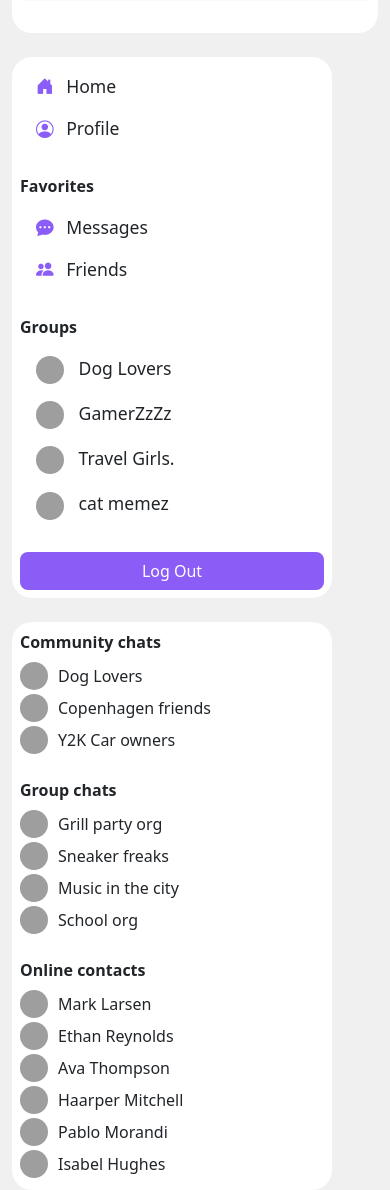
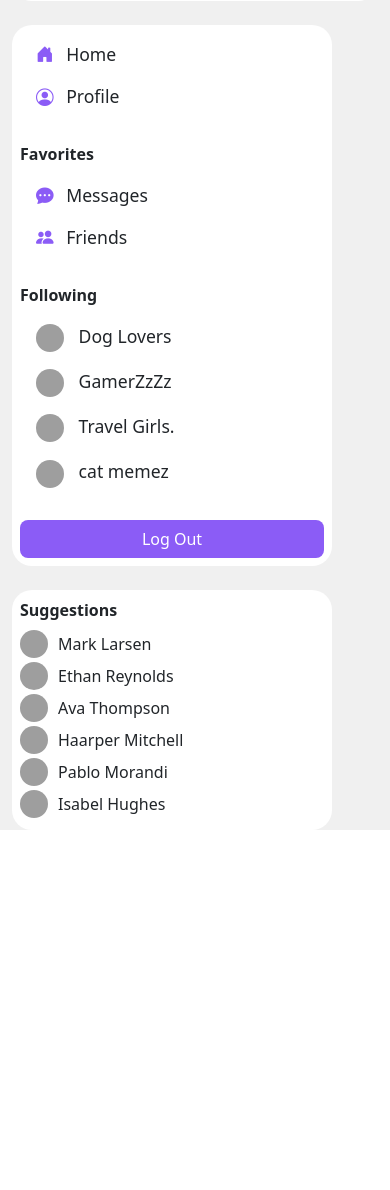
Before and after one commit to Somaiya-0/Social_media_web_app_-Cirqly-, a Django app: page / in a window 390 px wide. Shown: the part 1091-2281 px from the top of the page. After the commit the page ends 1921 px from the top, so only its background shows below. Run offline with Django 5.2, Linux system fonts and the light colour scheme; the visitor is signed in with stand-in values (Sample User, id 1); grey boxes are pictures that could not be loaded.

Commit message:
modified home page ui

```diff
--- a/authy/templates/authy/home.html
+++ b/authy/templates/authy/home.html
@@ -208,13 +208,18 @@
     <a class="navbar-brand fw-bold" href="#" style="color: #6d3bd7; font-size: 2rem; padding-left: 25px;">Cirqly</a>
 
     <!-- Center: Search bar, hidden on mobile -->
-    <form class="d-none d-lg-flex mx-auto" style="width: 45%;">
-      <input class="form-control rounded-pill border-0 bg-light px-4" type="search" placeholder="Type in search" aria-label="Search" style="background: #f5f5f5; margin-left: 80px;">
+    <form class="d-none d-lg-flex mx-auto" style="width: 58%;">
+    <div class="input-group rounded-pill" style="margin-left: 130px; background: #f5f5f5;">
+        <span class="input-group-text bg-light border-0">
+        <i class="bi bi-search"></i>
+        </span>
+        <input type="search" class="form-control border-0 bg-light" placeholder="Type in search" aria-label="Search">
+    </div>
     </form>
 
     <!-- Right: Icons + User -->
     <div class="d-flex align-items-center gap-3 ms-auto">
-      <i class="bi bi-bell" style="font-size: 1.2rem; color: #222;"></i>
+      <i class="bi bi-bell" style="font-size: 1.2rem; color: #6d3bd7;"></i>
       {% if user.is_authenticated %}
         <span class="fw-semibold">
         {{ user.get_full_name|default:user.username }}
@@ -244,7 +249,7 @@
                         <li class="list-group-item"><i class="bi bi-chat-dots-fill me-2 icon-purple"></i> Messages</li>
                         <li class="list-group-item"><i class="bi bi-people-fill me-2 icon-purple"></i> Friends</li>
                     </ul>
-                    <div class="mb-2 fw-semibold">Groups</div>
+                    <div class="mb-2 fw-semibold">Following</div>
                     <ul class="list-group list-group-flush">
                         <li class="list-group-item"><img src="https://i.pravatar.cc/30?img=1" class="group-avatar"> Dog Lovers</li>
                         <li class="list-group-item"><img src="https://i.pravatar.cc/30?img=2" class="group-avatar"> GamerZzZz</li>
@@ -263,7 +268,7 @@
         </div>
         <!-- Main Content -->
         <div class="col-lg-6 col-md-8 col-12 order-lg-2 order-md-2 order-1">
-            <div class="main-content mb-0">
+            <div class="main-content mb-0" style="margin-bottom: 10px;">
                 <div class="mb-4">
                     <div class="p-3 rounded bg-white" style="box-shadow:0 0 0 1px #eee; border-radius:16px;">
                         <div class="d-flex align-items-center mb-3 gap-3">
@@ -305,7 +310,7 @@
                 <div class="mb-4 p-3 bg-light rounded">
                     <div class="d-flex align-items-center mb-2 flex-wrap gap-mobile">
                         <img src="https://i.pravatar.cc/40?img=7" class="profile-img me-2">
-                        <span><b>Amelie Shiba</b> created a photo album</span>
+                        <span><b>Amelie Shiba</b> </span>
                         <span class="ms-auto text-muted small">Thu, 17 August 10:40 AM</span>
                     </div>
                     <div class="mb-2">
@@ -344,21 +349,8 @@
         <!-- Rightbar -->
         <div class="col-lg-3 col-md-12 col-12 order-lg-3 order-md-3 order-3">
             <div class="rightbar mb-0 h-100">
-                <div class="mb-4">
-                    <div class="fw-bold mb-2">Community chats</div>
-                    <div class="mb-1 d-flex align-items-center"><img src="https://i.pravatar.cc/30?img=8" class="chat-avatar"> Dog Lovers</div>
-                    <div class="mb-1 d-flex align-items-center"><img src="https://i.pravatar.cc/30?img=9" class="chat-avatar"> Copenhagen friends</div>
-                    <div class="mb-1 d-flex align-items-center"><img src="https://i.pravatar.cc/30?img=10" class="chat-avatar"> Y2K Car owners</div>
-                </div>
-                <div class="mb-4">
-                    <div class="fw-bold mb-2">Group chats</div>
-                    <div class="mb-1 d-flex align-items-center"><img src="https://i.pravatar.cc/30?img=11" class="chat-avatar"> Grill party org</div>
-                    <div class="mb-1 d-flex align-items-center"><img src="https://i.pravatar.cc/30?img=12" class="chat-avatar"> Sneaker freaks</div>
-                    <div class="mb-1 d-flex align-items-center"><img src="https://i.pravatar.cc/30?img=13" class="chat-avatar"> Music in the city</div>
-                    <div class="mb-1 d-flex align-items-center"><img src="https://i.pravatar.cc/30?img=14" class="chat-avatar"> School org</div>
-                </div>
                 <div>
-                    <div class="fw-bold mb-2">Online contacts</div>
+                    <div class="fw-bold mb-2">Suggestions</div>
                     <div class="mb-1 d-flex align-items-center"><img src="https://i.pravatar.cc/30?img=15" class="contact-avatar"> Mark Larsen</div>
                     <div class="mb-1 d-flex align-items-center"><img src="https://i.pravatar.cc/30?img=16" class="contact-avatar"> Ethan Reynolds</div>
                     <div class="mb-1 d-flex align-items-center"><img src="https://i.pravatar.cc/30?img=17" class="contact-avatar"> Ava Thompson</div>
@@ -367,7 +359,7 @@
                     <div class="mb-1 d-flex align-items-center"><img src="https://i.pravatar.cc/30?img=20" class="contact-avatar"> Isabel Hughes</div>
                 </div>
             </div>
-        </div>
+
     </div>
 </div>
 </body>
```
